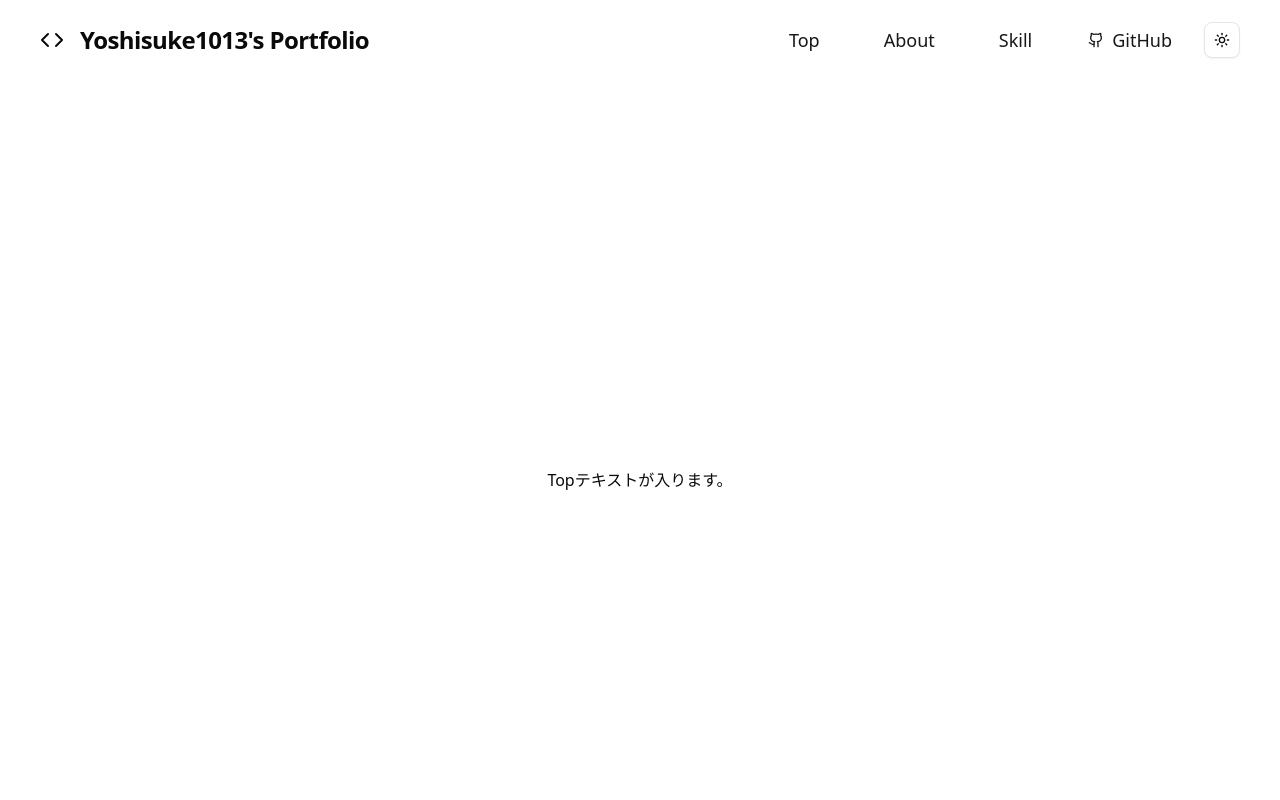
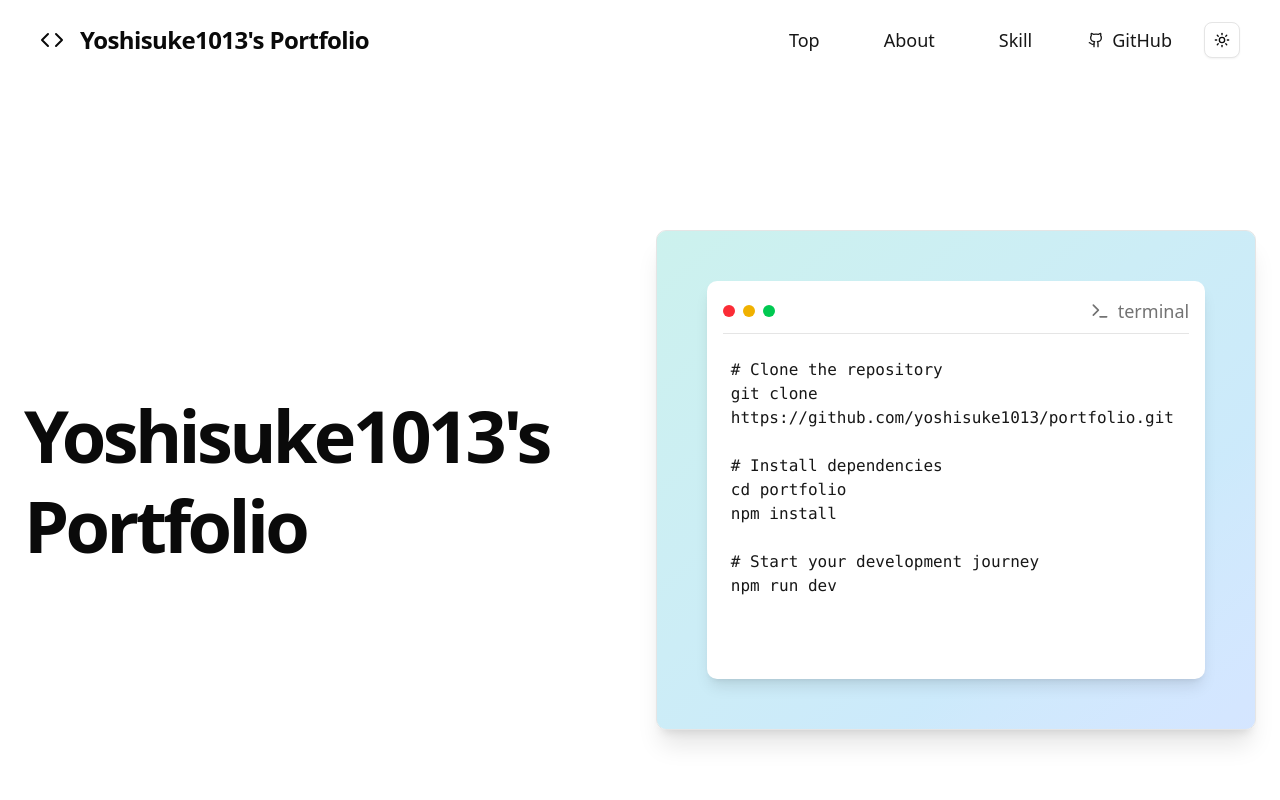
Before and after one commit to yoshisuke1013/portfolio, a Next.js app: page / in a window 1280 px wide. Shown: the top 800 px of the page. Built offline with nearby package versions, Linux system fonts and the light colour scheme.

Commit message:
Top実装

```diff
--- /dev/null
+++ b/src/app/(pages)/(root)/_components/top.tsx
@@ -0,0 +1,59 @@
+import { Terminal } from "lucide-react";
+import { siteMetadata } from "@/constants/site-metadata";
+
+export default function Top() {
+  return (
+    <section
+      id="top"
+      className="w-full h-screen flex items-center justify-center"
+    >
+      <div className="container px-4 md:px-6">
+        <div className="grid gap-6 lg:grid-cols-[1fr_400px] lg:gap-12 xl:grid-cols-[1fr_600px]">
+          <div className="flex flex-col justify-center space-y-8">
+            <div className="space-y-6">
+              <h1 className="text-4xl leading-tight font-bold tracking-tighter sm:text-5xl md:text-6xl lg:text-7xl ">
+                {siteMetadata.SITE_NAME}
+              </h1>
+            </div>
+          </div>
+          <div className="flex items-center justify-center">
+            <div className="relative w-full h-[300px] md:h-[400px] lg:h-[500px] rounded-lg overflow-hidden border shadow-xl">
+              <div className="absolute inset-0 bg-gradient-to-br from-teal-500 to-blue-500 opacity-20"></div>
+              <div className="absolute inset-0 flex items-center justify-center">
+                <div className="w-5/6 h-4/5 bg-background rounded-lg shadow-lg p-4 overflow-hidden">
+                  <div className="flex flex-col h-full">
+                    <div className="flex items-center justify-between pb-2 border-b">
+                      <div className="flex items-center gap-2">
+                        <div className="w-3 h-3 rounded-full bg-red-500"></div>
+                        <div className="w-3 h-3 rounded-full bg-yellow-500"></div>
+                        <div className="w-3 h-3 rounded-full bg-green-500"></div>
+                      </div>
+
+                      <div className="ml-2 flex items-center text-lg text-muted-foreground">
+                        <Terminal className="w-5 h-5 mr-2" />
+                        terminal
+                      </div>
+                    </div>
+                    <div className="flex-1 overflow-hidden font-mono text- p-2">
+                      <pre className="text-primary py-4">
+                        <code className="whitespace-pre-wrap">{`# Clone the repository
+git clone ${siteMetadata.SITE_REPOSITORY}
+
+# Install dependencies
+cd portfolio
+npm install
+
+# Start your development journey
+npm run dev`}</code>
+                      </pre>
+                    </div>
+                  </div>
+                </div>
+              </div>
+            </div>
+          </div>
+        </div>
+      </div>
+    </section>
+  );
+}
--- /dev/null
+++ b/src/app/(pages)/(root)/page.tsx
@@ -0,0 +1,19 @@
+import Header from "@/components/header";
+import Footer from "@/components/footer";
+import Top from "./_components/top";
+import About from "./_components/about";
+import Skill from "./_components/skill";
+
+export default function Home() {
+  return (
+    <>
+      <Header />
+      <main>
+        <Top />
+        <About />
+        <Skill />
+      </main>
+      <Footer />
+    </>
+  );
+}
--- a/src/app/page.tsx
+++ /dev/null
@@ -1,34 +0,0 @@
-import Header from "@/components/header";
-import Footer from "@/components/footer";
-
-export default function Home() {
-  return (
-    <>
-      <Header />
-      <main>
-        <section
-          id="top"
-          className="w-full h-screen flex items-center justify-center"
-        >
-          <h2>Top</h2>
-          <p>テキストが入ります。</p>
-        </section>
-        <section
-          id="about"
-          className="w-full h-screen flex items-center justify-center"
-        >
-          <h2>About</h2>
-          <p>テキストが入ります。</p>
-        </section>
-        <section
-          id="skill"
-          className="w-full h-screen flex items-center justify-center"
-        >
-          <h2>Skill</h2>
-          <p>テキストが入ります。</p>
-        </section>
-      </main>
-      <Footer />
-    </>
-  );
-}
--- a/src/components/header.tsx
+++ b/src/components/header.tsx
@@ -6,7 +6,7 @@ import { siteMetadata } from "@/constants/site-metadata";
 
 export default function Header() {
   return (
-    <header className="sticky top-0 w-full px-10 bg-background">
+    <header className="sticky top-0 w-full px-10 z-1 bg-background">
       <div className="w-full flex h-20 items-center justify-between">
         <div className="flex items-center gap-6 md:gap-10">
           <Link href="/" className="flex items-center space-x-4">
--- a/src/constants/site-metadata.ts
+++ b/src/constants/site-metadata.ts
@@ -2,6 +2,7 @@ interface SiteMetadata {
   SITE_AUTHOR: string;
   SITE_NAME: string;
   SITE_DESC: string;
+  SITE_REPOSITORY: string;
   SOCIAL_MEDIA: {
     github: string;
   };
@@ -13,6 +14,7 @@ export const siteMetadata: SiteMetadata = {
   SITE_AUTHOR: siteAuthor,
   SITE_NAME: `${siteAuthor}'s Portfolio`,
   SITE_DESC: `${siteAuthor}'のポートフォリオです。`,
+  SITE_REPOSITORY: "https://github.com/yoshisuke1013/portfolio.git",
   SOCIAL_MEDIA: {
     github: `https://github.com/${siteAuthor}`,
   },
```
Also changed, not shown: src/components/top.tsx (added).
